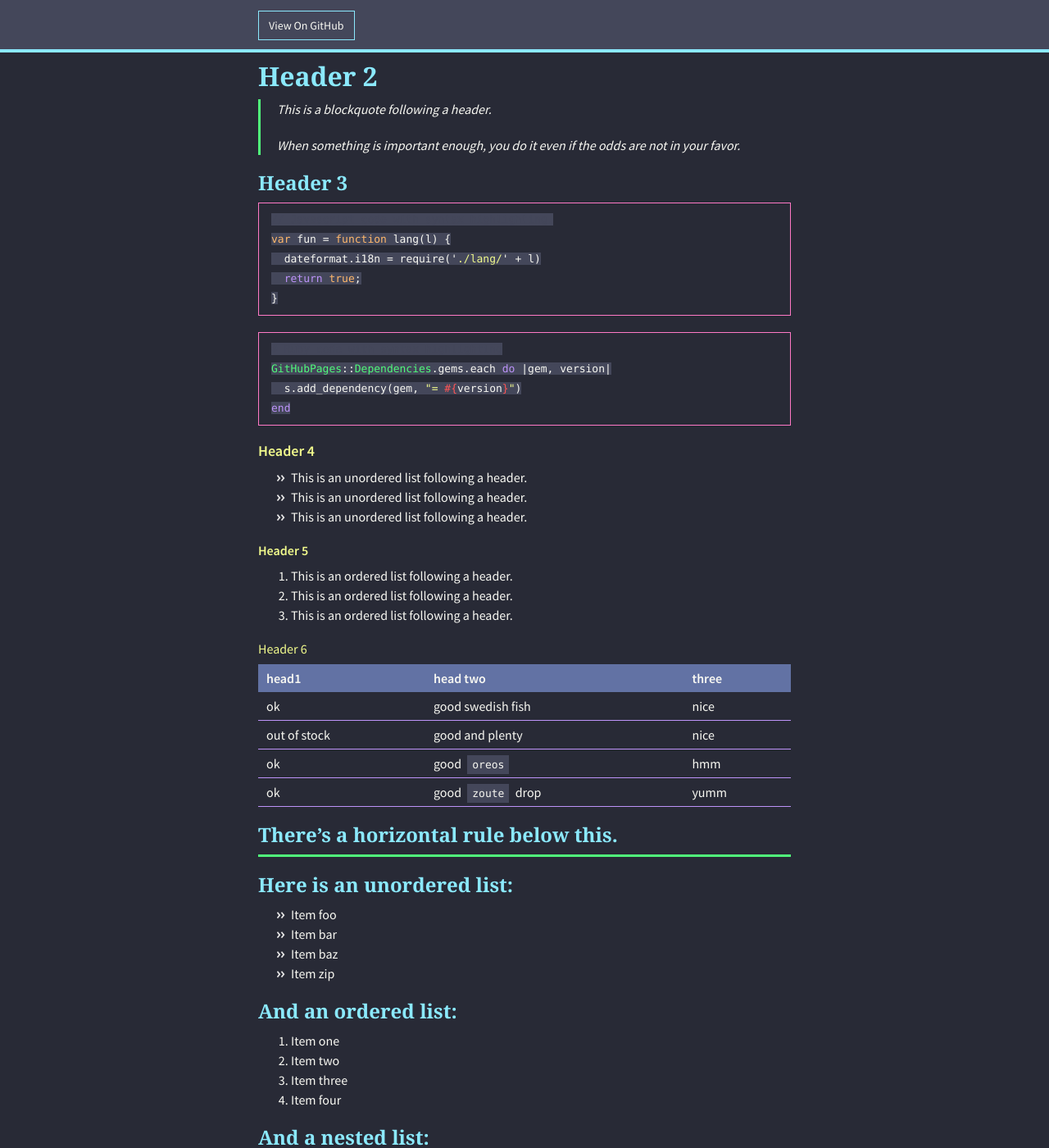
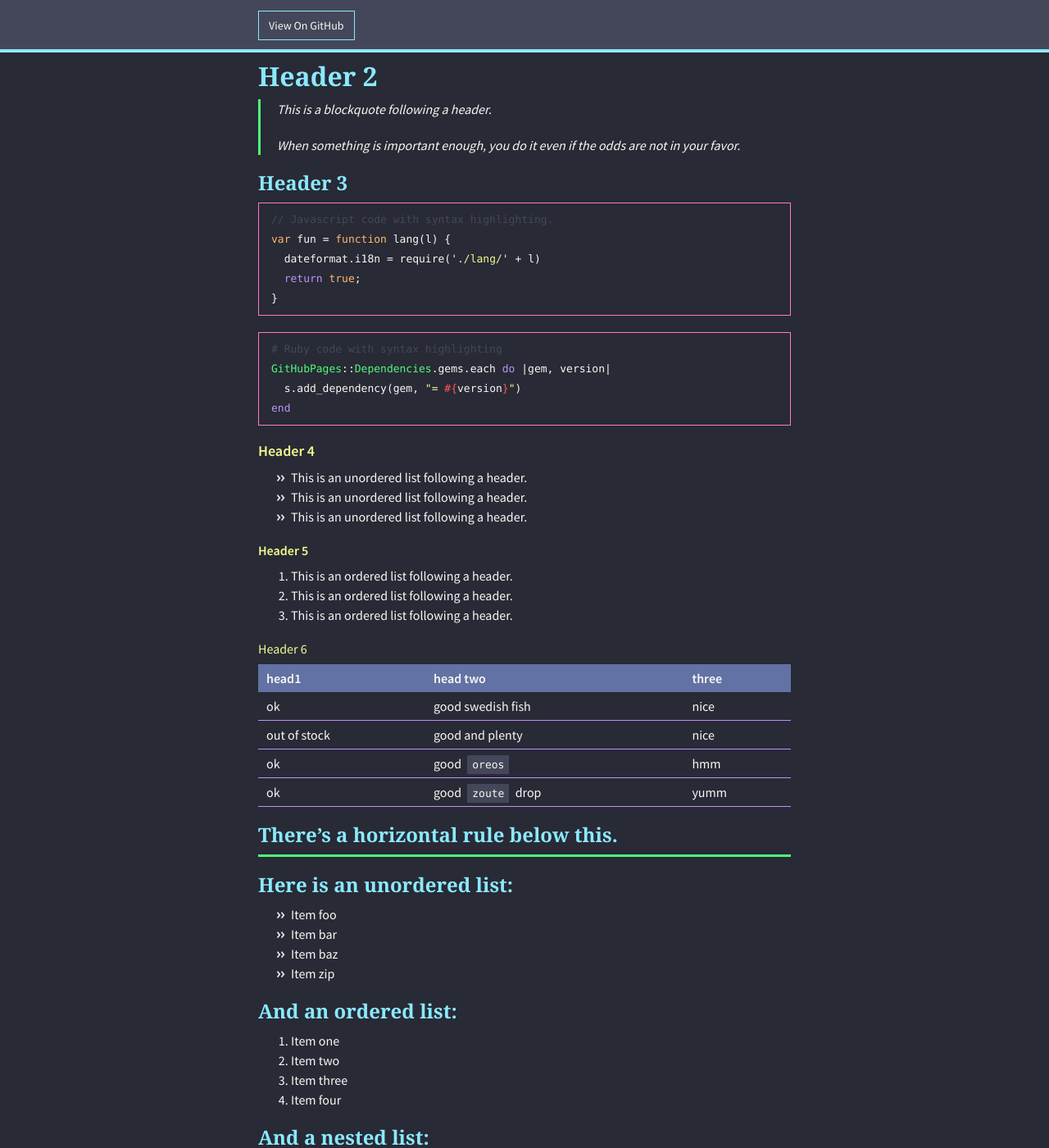
Before and after one commit to dracula/gh-pages, a Jekyll site: the page built from index.md, in a window 1280 px wide and 1400 px high, scrolled down 502 px. Shown: the whole window at 82% size. Built offline with Jekyll 4.4.1, drawn with Linux system fonts in a browser that asks for light colours; nearby versions of some CDN libraries; the repository's description, which GitHub fills in, is left out; our own code applies the rules of GitHub Pages for plain Markdown files.

Commit message:
Fix expanded code block styling

```diff
--- a/_sass/jekyll-theme-dracula.scss
+++ b/_sass/jekyll-theme-dracula.scss
@@ -129,6 +129,7 @@ pre {
 
   code {
     color: $foreground;
+    background: $background;
     margin: 0;
     padding: 0;
   }
```
